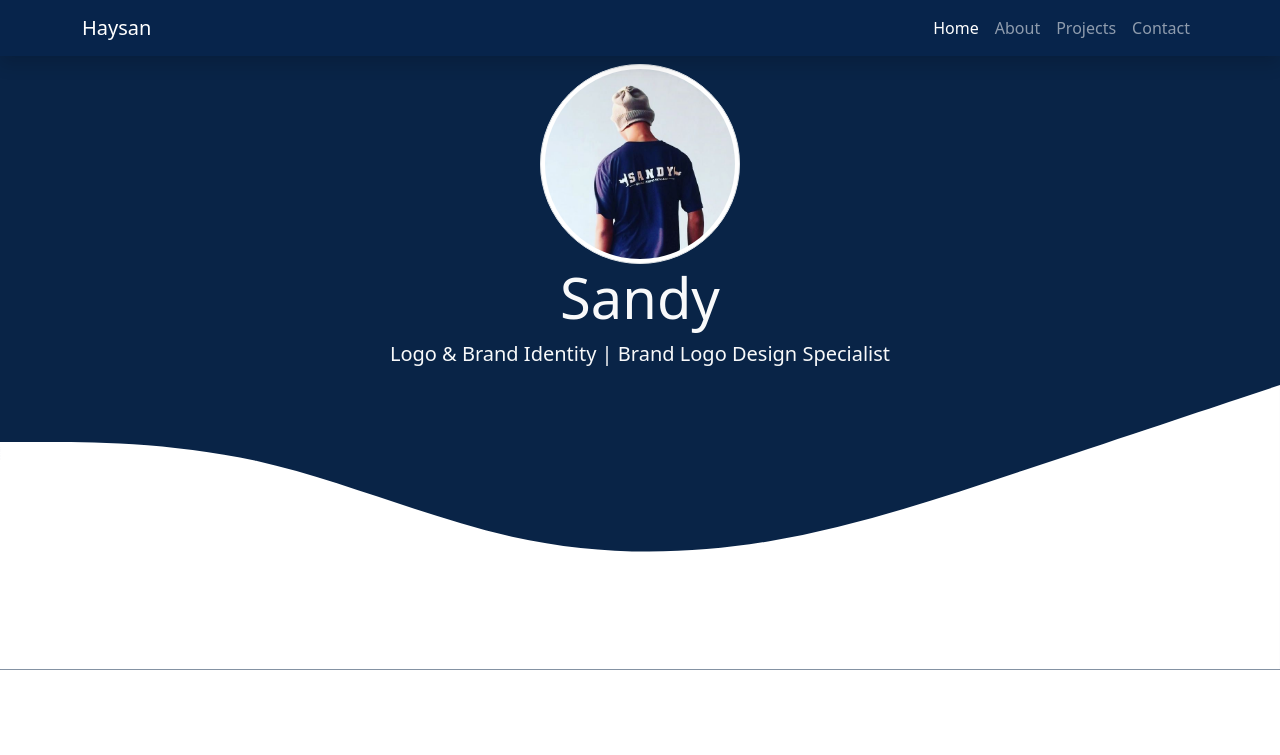
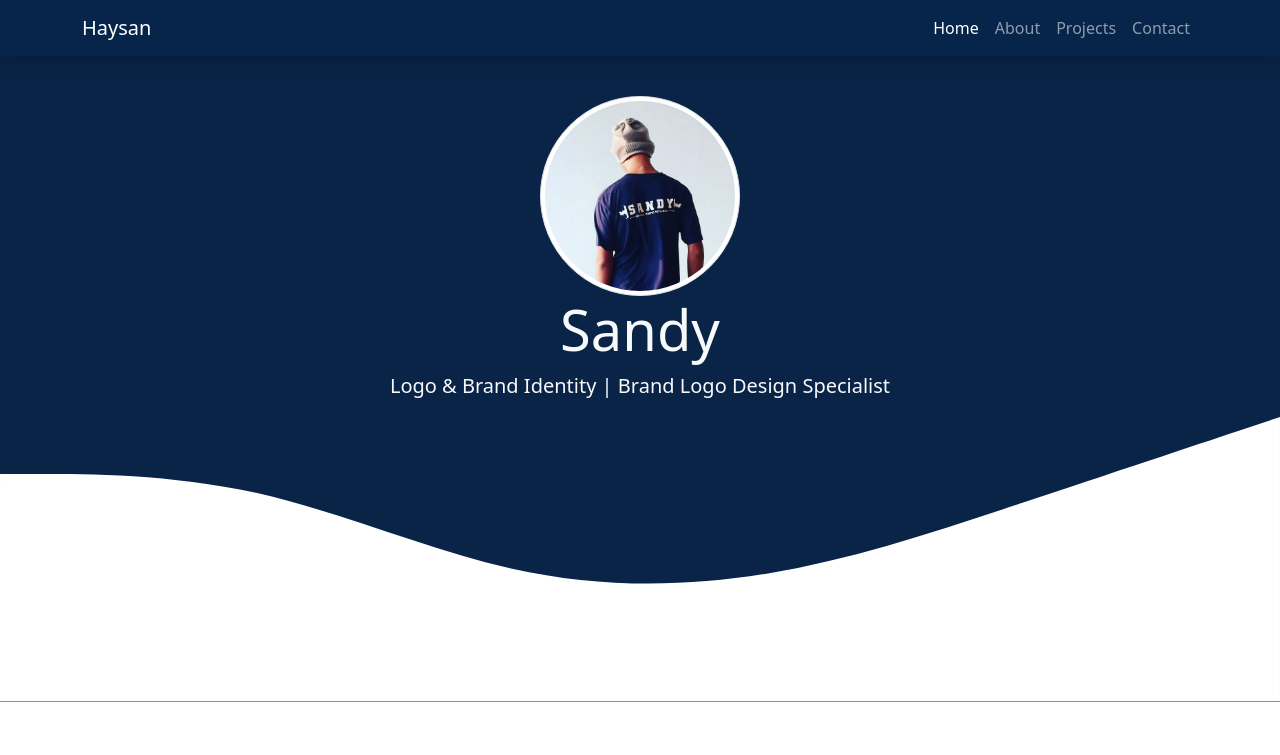
Before and after one commit to haysanword/Haysan.design, a plain HTML site: page index.html in a window 1280 px wide. Shown: the top 755 px of the page. Drawn offline with nearby package versions, Linux system fonts and the light colour scheme.

Commit message:
rubah rem

```diff
--- a/style.css
+++ b/style.css
@@ -1,5 +1,5 @@
 .jumbotron {
-  padding-top: 4rem;
+  padding-top: 6rem;
   background-color: #092447;
 }
 
```
